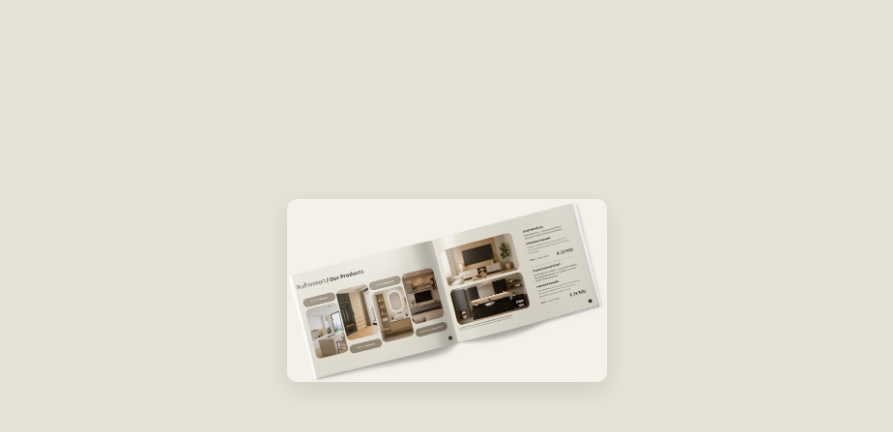
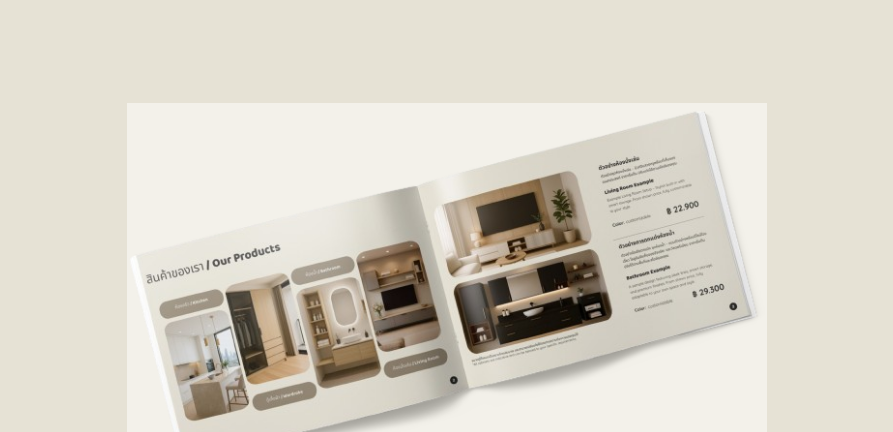
Before and after one commit to formathailand/catalog, a plain HTML site: page index.html in a window 1280 px wide. Shown: the top 432 px of the page, without its empty margins (193-1086 px from the left). Drawn offline with Linux system fonts and the light colour scheme.

Commit message:
Update index.html

```diff
--- a/index.html
+++ b/index.html
@@ -23,11 +23,12 @@
     }
 
     .mockup {
-      width: 320px;
-      max-width: 80%;
-      border-radius: 10px;
-      box-shadow: 0 8px 25px rgba(0, 0, 0, 0.1);
-      margin-bottom: 35px;
+      width: 640px; /* doubled from 320px */
+      max-width: 90%;
+      margin-bottom: 45px;
+      border: none;
+      background: transparent;
+      box-shadow: none; /* no shadow or background */
     }
 
     h1 {
@@ -62,7 +63,7 @@
   </style>
 </head>
 <body>
-  <!-- Mockup image -->
+  <!-- Make sure your PNG is uploaded in the same folder as index.html -->
   <img src="93a63055-afab-47bf-922a-11a14b19ef4b.png" alt="Forma Catalog Mockup" class="mockup">
 
   <h1>Forma – Product Catalog</h1>
```
